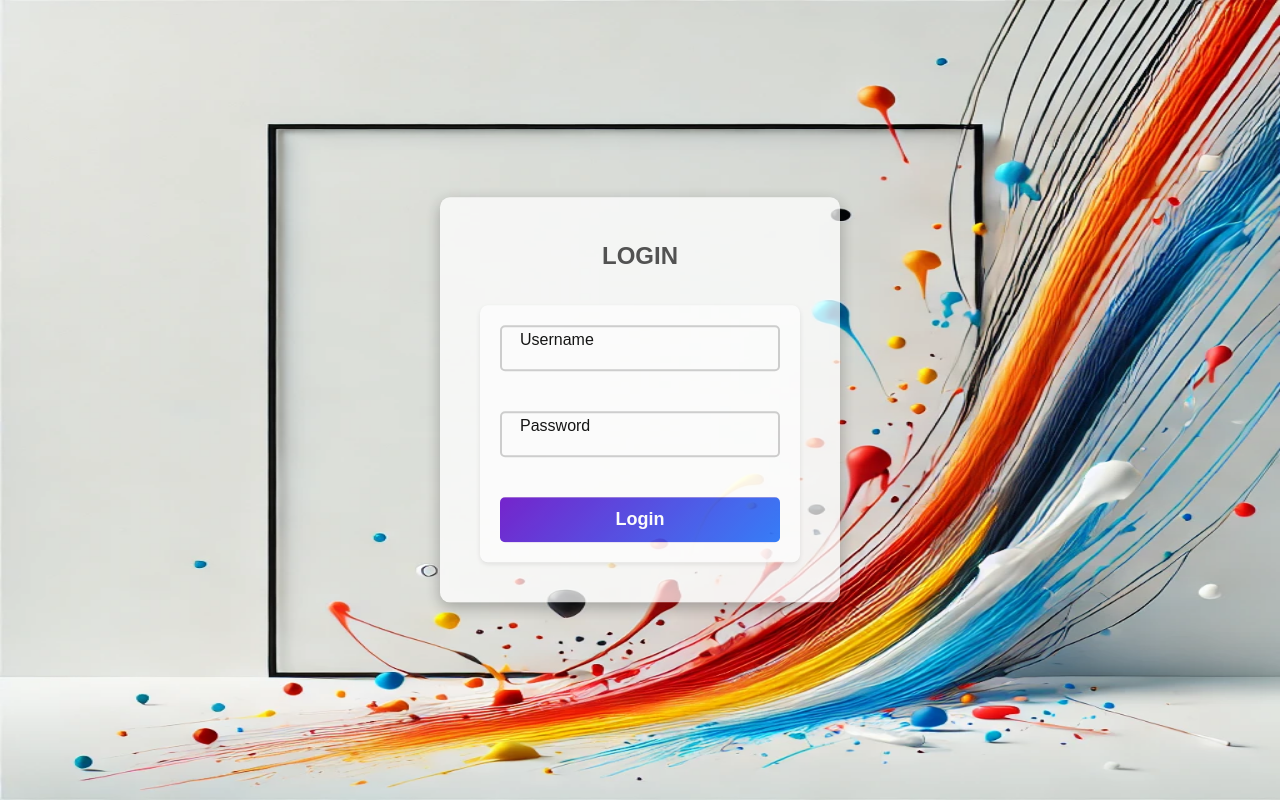
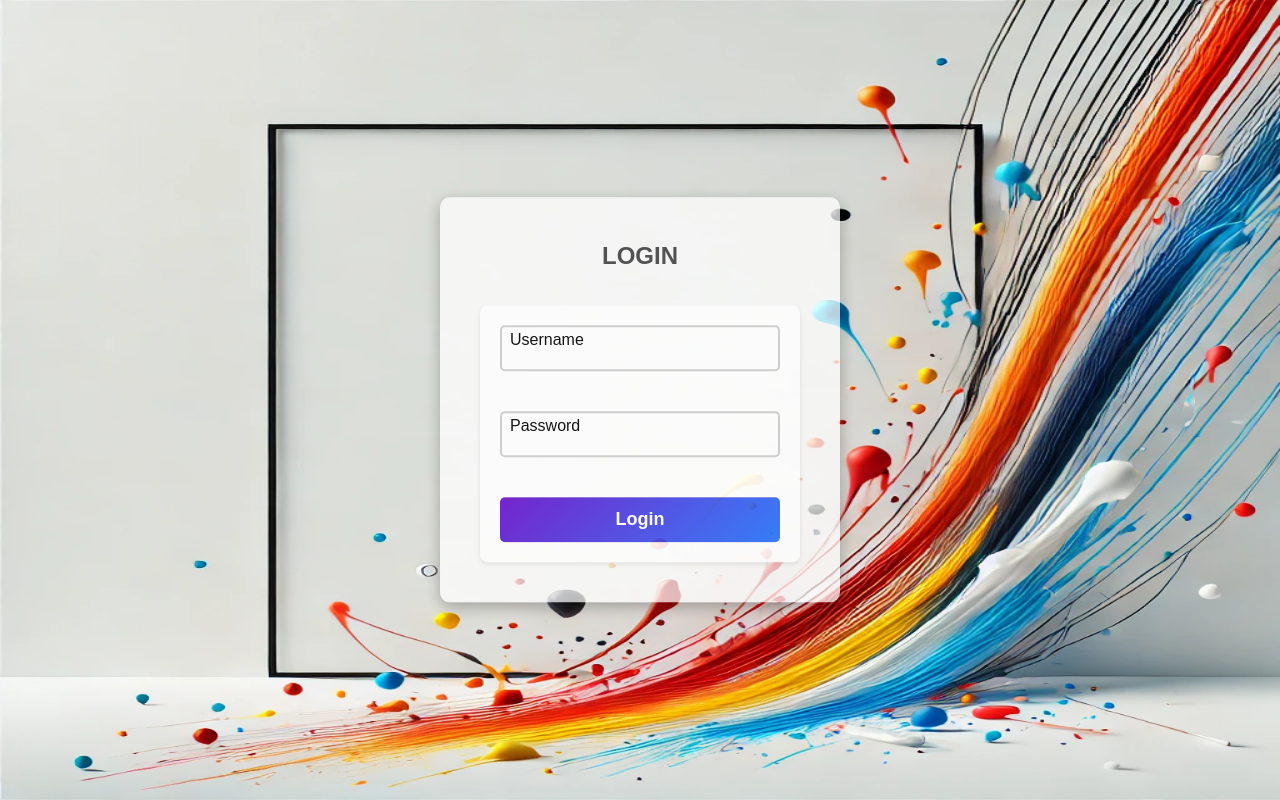
Before and after one commit to doai123/web, a React (Vite) app in the folder frontend/: page /Login in a window 1280 px wide. Built offline with nearby package versions, Linux system fonts and the light colour scheme.

Commit message:
restart-nodejs

```diff
--- a/frontend/src/login/login.css
+++ b/frontend/src/login/login.css
@@ -92,7 +92,7 @@
 /* Label */
 .input-group label {
   position: absolute;
-  left: 20px;
+  left: 10px;
   top: 50%; /* Tạm thời giữ ở giữa */
   transform: translateY(-50%);
   font-size: 16px;
--- a/frontend/src/signup/signup.css
+++ b/frontend/src/signup/signup.css
@@ -77,7 +77,7 @@
 /* Label */
 .input-group label {
   position: absolute;
-  left: 20px;
+  left: 10px;
   top: 30%;
   transform: translateY(-50%);
   font-size: 16px;
```
